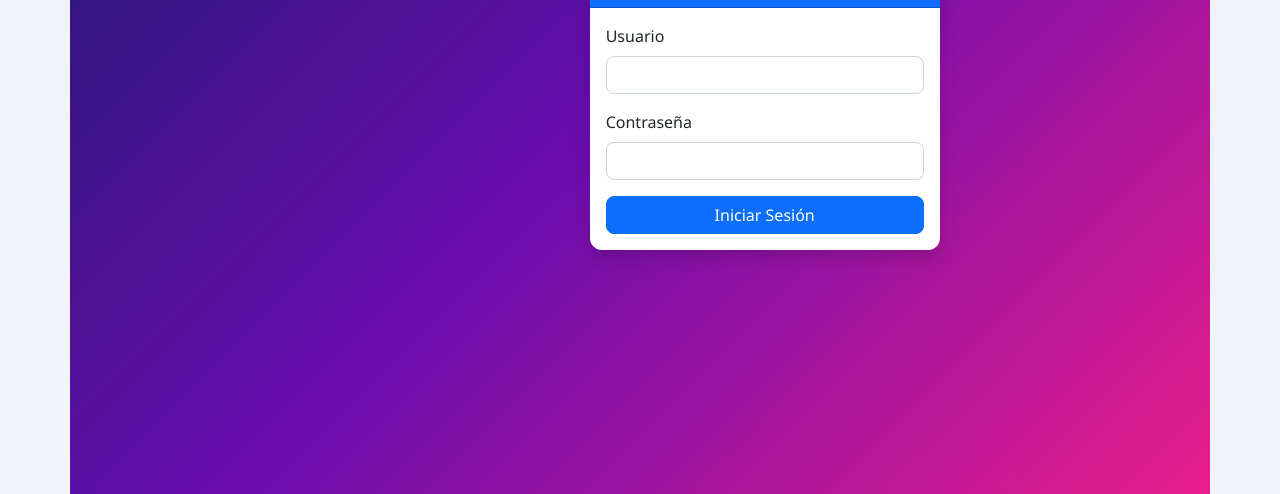
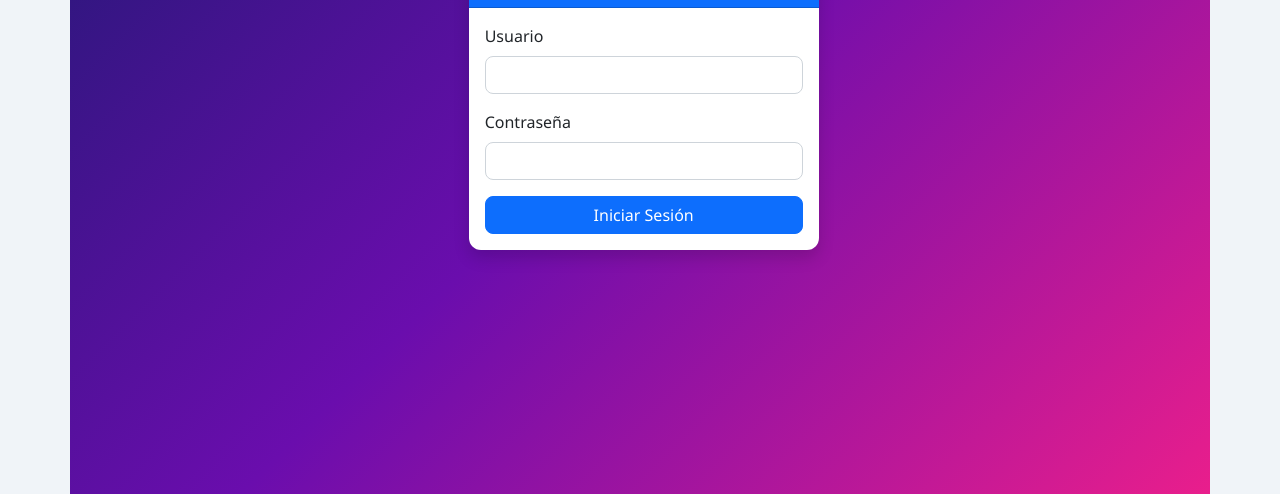
Before and after one commit to Naomy-CP/student-management, a plain HTML site: page index.html in a window 1280 px wide. Shown: the part 306-800 px from the top of the page. Drawn offline with nearby package versions, Linux system fonts and the light colour scheme; no server answers.

Commit message:
style: mejoras al login

```diff
--- a/index.html
+++ b/index.html
@@ -10,7 +10,7 @@
 <body>
 
     <div id="login-section" class="container mt-5">
-        <div class="row justify-content-center">
+        <div class="row justify-content-center w-100">
             <div class="col-md-5 col-lg-4">
                 <div class="card shadow">
                     <div class="card-header bg-primary text-white text-center">
```
